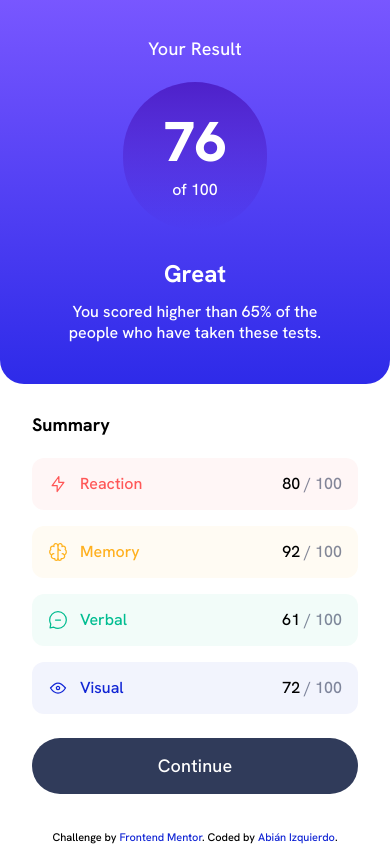
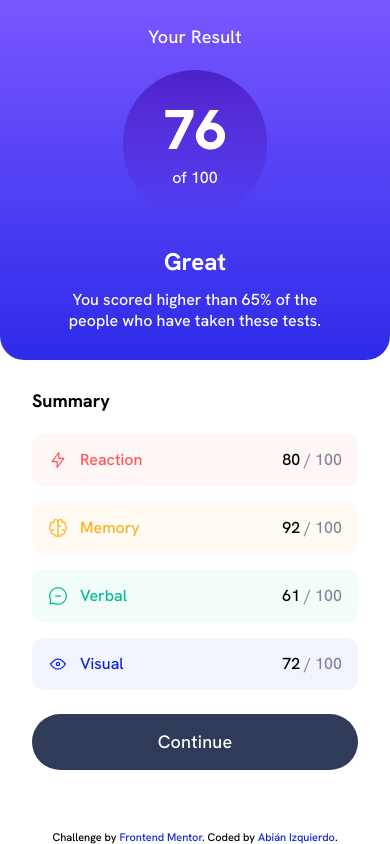
Before and after one commit to abizmo/results-summary-component, a React (Vite) app: page / in a window 390 px wide. Built offline with nearby package versions, Linux system fonts and the light colour scheme.

Commit message:
fix: update py to real values

```diff
--- a/src/components/Results/components/Header.jsx
+++ b/src/components/Results/components/Header.jsx
@@ -3,7 +3,7 @@ import PropTypes from 'prop-types';
 
 function ResultsHeader({ children }) {
   return (
-    <header className="bg-gradient-to-b from-slate-blue to-royal-blue text-neutral-100 text-center rounded-b-3xl md:rounded-3xl px-16 py-10">
+    <header className="bg-gradient-to-b from-slate-blue to-royal-blue text-neutral-100 text-center rounded-b-3xl md:rounded-3xl px-16 py-7 md:py-10">
       {children}
     </header>
   );
```
